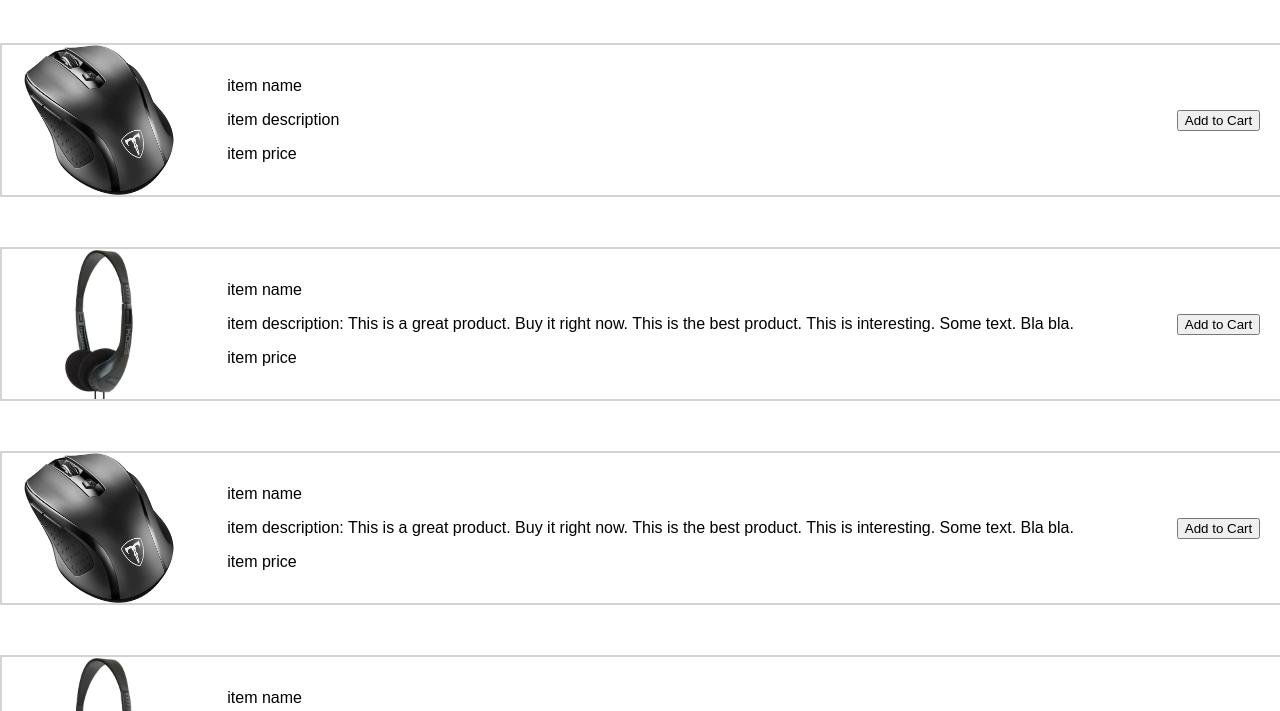
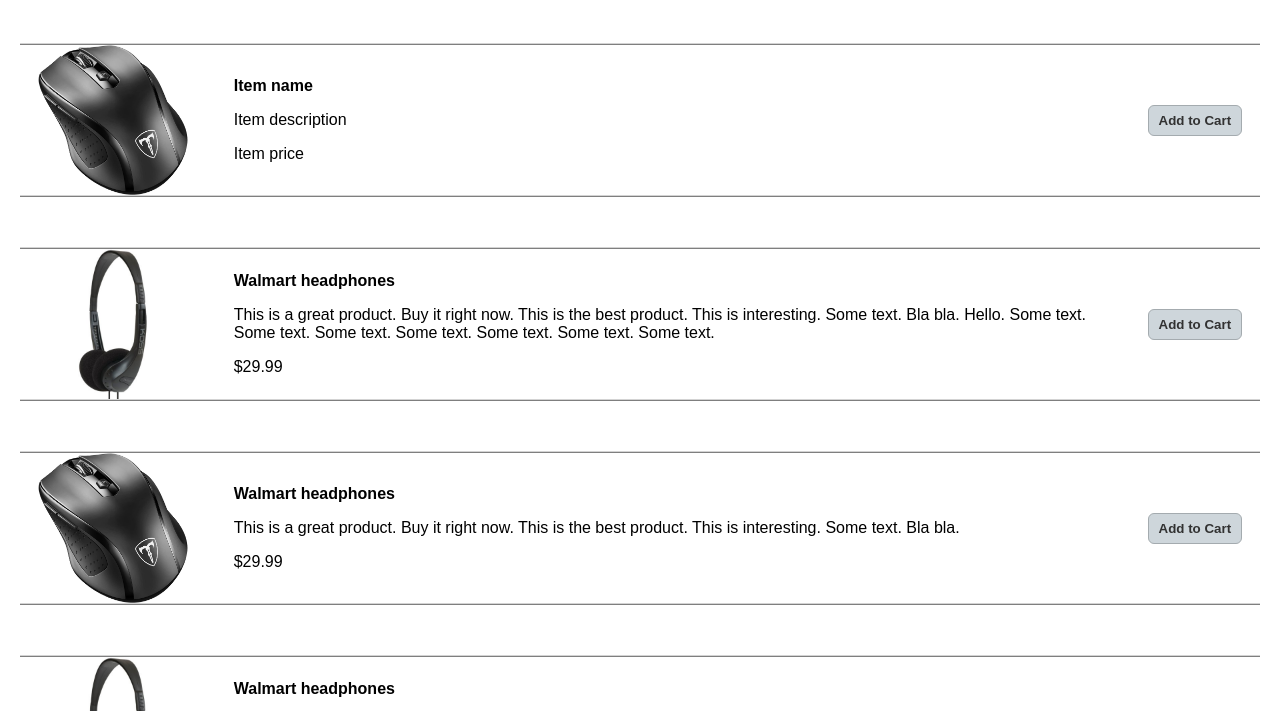
Before and after one commit to fjonass/fullstackproject, a plain HTML site: page itemListPage.html in a window 1280 px wide. Shown: the part 67-778 px from the top of the page. Drawn offline with Linux system fonts and the light colour scheme.

Commit message:
update item list page

```diff
--- a/itemListPage.css
+++ b/itemListPage.css
@@ -9,6 +9,7 @@ body {
 }
 
 .items {
+    margin: 0px 20px 0px 20px;
 }
 
 .items .flex-item {
@@ -19,29 +20,48 @@ body {
 
     margin: 50px 0px 50px 0px;
     width: 100%;
-    height: var(--imageHeight);
+    height: 100%;
 
-    border: 2px solid lightgray; /* todo */
+    border: ridge lightgray;
+    border-width: 2px 0px 2px 0px;
 }
 
 .flex-item .item-image {
     height: var(--imageHeight);
     width: var(--imageWidth);
-    /* margin: 0px 0px 0px 0px; */
 }
 
 .flex-item .item-description {
     width: 70%;
     padding: 0 10px;
-    /* todo */
 }
 
-.flex-item .item-button {
-    /* todo */
+.flex-item .item-description .name {
+    font-weight: bold;
 }
 
+.flex-item .item-description .description {
+}
 
-@media screen and (max-width: 414px) {
+.flex-item .item-description .price {
+}
 
+.flex-item .item-button button {
+	background-color: #ced6db;
+	font-weight: bold;
+	color: rgb(50, 50, 50);
+    border: 1px solid #a4abaf;
+    border-radius: 6px;
+	padding: 7px 10px;
+    cursor: pointer;
+    outline: none;
+}
 
+.flex-item .item-button button:hover {
+	background-color: #c5ccd1;
 }
+
+.flex-item .item-button button:active {
+    position: relative;
+	top: 1px;
+}
--- a/itemListPage.html
+++ b/itemListPage.html
@@ -45,9 +45,9 @@
             <img class="item-image" src="./resources/prototype01.jpg" alt="item image"/>
           </div>
           <div class="item-description">
-            <p>item name</p>
-            <p>item description</p>
-            <p>item price</p>
+            <p class="name">Item name</p>
+            <p class="description">Item description </p>
+            <p class="price">Item price</p>
           </div>
           <div class="item-button">
             <button type="button">Add to Cart</button>
@@ -60,9 +60,9 @@
             <img class="item-image" src="./resources/prototype02.jpg" alt="item image"/>
           </div>
           <div class="item-description">
-            <p>item name</p>
-            <p>item description: This is a great product. Buy it right now. This is the best product. This is interesting. Some text. Bla bla.</p>
-            <p>item price</p>
+            <p class="name">Walmart headphones</p>
+            <p class="description">This is a great product. Buy it right now. This is the best product. This is interesting. Some text. Bla bla. Hello. Some text. Some text. Some text. Some text. Some text. Some text. Some text.</p>
+            <p class="price">$29.99</p>
           </div>
           <div class="item-button">
             <button type="button">Add to Cart</button>
@@ -75,9 +75,9 @@
             <img class="item-image" src="./resources/prototype01.jpg" alt="item image"/>
           </div>
           <div class="item-description">
-            <p>item name</p>
-            <p>item description: This is a great product. Buy it right now. This is the best product. This is interesting. Some text. Bla bla.</p>
-            <p>item price</p>
+            <p class="name">Walmart headphones</p>
+            <p class="description">This is a great product. Buy it right now. This is the best product. This is interesting. Some text. Bla bla.</p>
+            <p class="price">$29.99</p>
           </div>
           <div class="item-button">
             <button type="button">Add to Cart</button>
@@ -90,9 +90,9 @@
             <img class="item-image" src="./resources/prototype02.jpg" alt="item image"/>
           </div>
           <div class="item-description">
-            <p>item name</p>
-            <p>item description: This is a great product. Buy it right now. This is the best product. This is interesting. Some text. Bla bla.</p>
-            <p>item price</p>
+            <p class="name">Walmart headphones</p>
+            <p class="description">This is a great product. Buy it right now. This is the best product. This is interesting. Some text. Bla bla. Hello. Some text. Some text. Some text. Some text. Some text. Some text. Some text.</p>
+            <p class="price">$29.99</p>
           </div>
           <div class="item-button">
             <button type="button">Add to Cart</button>
@@ -101,8 +101,6 @@
 
       </div>
 
-
-
     </main>
     <footer>
       <p>copyright Natalie & Jonathan</p>
```
